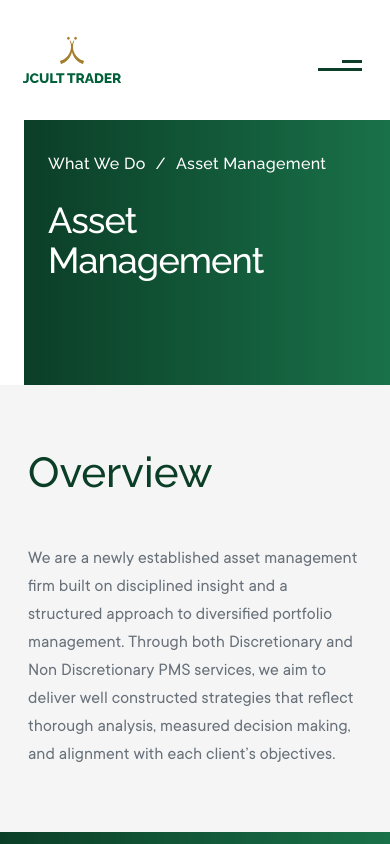
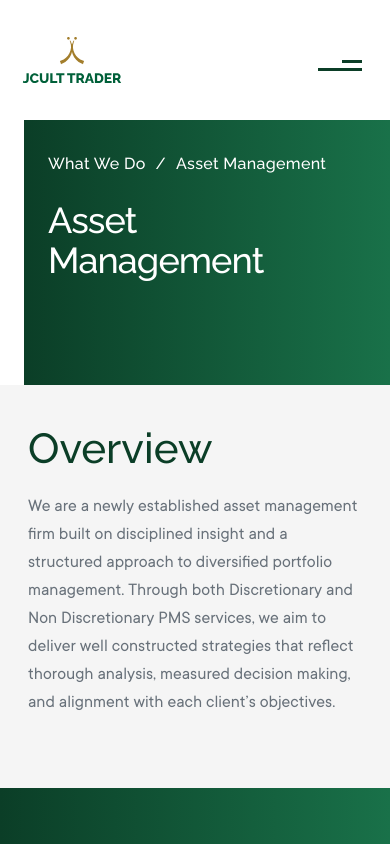
Before and after one commit to CodeWhiz-101/Jcult, a Next.js app: page /what-we-do/asset-management in a window 390 px wide. Shown: the top 844 px of the page. Built offline with nearby package versions, Linux system fonts and the light colour scheme.

Commit message:
chore: force vercel rebuild

```diff
--- a/src/app/what-we-do/asset-management/page.tsx
+++ b/src/app/what-we-do/asset-management/page.tsx
@@ -22,7 +22,7 @@ useEffect(() => {
       <main className="pt-20">
 
          {/* ================= HERO ================= */}
-<section className="relative z-10 overflow-visible mb-16 md:mb-24">
+<section className="relative z-10 overflow-visible mb-4 md:mb-24">
 
   {/* ================= DESKTOP HERO ================= */}
   <div className="hidden md:block bg-primary ml-7 md:ml-10 lg:ml-12 xl:ml-14">
@@ -107,35 +107,50 @@ useEffect(() => {
 
 
         {/* ================= OVERVIEW ================= */}
-      <section
+    {/* ================= OVERVIEW ================= */}
+<section className="relative z-0">
+
+  {/* MOBILE GREY BACKDROP — SAME LOGIC AS EXECUTIVE */}
+  <div className="absolute inset-x-0 top-[-72px] h-[72px] bg-tertiary md:hidden" />
+
+  {/* ACTUAL OVERVIEW CONTENT */}
+  <div
     className="
       relative
-    z-0
-    -mt-20 md:-mt-28 lg:-mt-36
-    min-h-[50vh]
+      z-10
+      min-h-[auto]
+      -mt-[24px]
+      pb-10
+      flex items-start
       bg-tertiary
+      md:pb-0
+      md:min-h-[50vh]
+      md:flex
+      md:items-center
+      md:-mt-28 lg:-mt-36
     "
   >
-
+    {/* ⬇️ EVERYTHING YOU ALREADY HAD GOES HERE */}
     <div
   className="
-    pt-20 md:pt-28 lg:pt-32
-    pb-16 md:pb-20 lg:pb-24
+    pt-12 md:pt-28 lg:pt-32
+    pb-8 md:pb-20 lg:pb-24
     ml-7 md:ml-10 lg:ml-12 xl:ml-14
     pr-7 md:pr-10 lg:pr-12 xl:pr-14
   "
 >
 
-    <div className="flex flex-col md:flex-row items-start gap-8 md:gap-12">
+      <div className="flex flex-col md:flex-row items-start gap-2 md:gap-12">
 
         {/* LEFT — TITLE */}
-      <div className="flex-1 mb-4 md:mb-6 lg:mb-0">
+        <div className="flex-1 mb-2 md:mb-6 lg:mb-0">
           <FadeLeft>
             <h2
               className="
                 font-brand
                 text-[42px] md:text-[46px] lg:text-[52px]
                 leading-[1.12]
+
               "
             >
               <span className="block font-medium text-[var(--brand-green-1)]">
@@ -148,7 +163,7 @@ useEffect(() => {
         {/* RIGHT — CONTENT */}
         <div className="flex-1 md:pl-8 lg:pl-16">
           <FadeLeft delay={200}>
-          <p className="text-section-content color-grey leading-[28px]">
+            <p className="text-section-content color-grey leading-[28px] mt-1 md:mt-0">
               We are a newly established asset management firm built on disciplined
               insight and a structured approach to diversified portfolio management.
               Through both Discretionary and Non Discretionary PMS services, we aim to
@@ -160,14 +175,16 @@ useEffect(() => {
 
       </div>
     </div>
+  </div>
 </section>
+
 
 
         {/* ================= INVESTMENT TABS ================= */}
         <InvestmentTabs />
 
         {/* ================= CTA ================= */}
-        <section className="pt-10 pb-6 md:pt-8 md:pb-8 lg:pt-16 lg:pb-16">
+        <section className="pt-10 pb-10 md:pt-8 md:pb-8 lg:pt-16 lg:pb-16">
   <div className="flex flex-col md:flex-row">
 
     {/* IMAGE — FULL BLEED LEFT */}
--- a/src/app/who-we-are/executive-leadership/page.tsx
+++ b/src/app/who-we-are/executive-leadership/page.tsx
@@ -7,6 +7,7 @@ import FadeLeft from '@/components/animation/FadeLeft';
 import LuxuryButton from '@/components/ui/LuxuryButton';
 import PageBreadcrumb from '@/components/ui/PageBreadcrumb';
 import { useEffect, useState } from 'react';
+import Link from 'next/link';
 
 export default function LeadershipTeam() {
   const teamMembers = [
@@ -125,14 +126,16 @@ export default function LeadershipTeam() {
   <div className="absolute inset-x-0 top-[-120px] h-[120px] bg-tertiary md:hidden" />
 
   {/* ACTUAL OVERVIEW CONTENT */}
-  <div
+ <div
   className="
     relative
     z-10
     min-h-[auto]
     -mt-[24px]
+    pb-10
     flex items-start
     bg-tertiary
+    md:pb-0
     md:min-h-[50vh]
     md:flex
     md:items-center
@@ -140,11 +143,13 @@ export default function LeadershipTeam() {
   "
 >
 
+
     <div className="container-responsive">
       <div className="flex flex-col md:flex-row items-start">
 
         {/* LEFT — TITLE */}
-        <div className="flex-1 mb-4 md:mb-6 lg:mb-0">
+       <div className="flex-1 mb-2 md:mb-6 lg:mb-0">
+
           <FadeLeft>
             <h2
               className="
@@ -164,7 +169,7 @@ export default function LeadershipTeam() {
         </div>
 
         {/* RIGHT — PARAGRAPH */}
-        <div className="flex-1 md:pl-8 lg:pl-16 pt-6 md:pt-7">
+        <div className="flex-1 md:pl-8 lg:pl-16 pt-3 md:pt-7">
           <FadeLeft delay={200}>
             <p className="text-section-content color-grey leading-[28px]">
               Our executive leadership establishes the firm’s overarching mandate.
@@ -311,9 +316,12 @@ export default function LeadershipTeam() {
             </span>
           </h2>
 
-          <LuxuryButton variant="white">
-            Explore What We Do
-          </LuxuryButton>
+          <Link href="/what-we-do" className="no-underline">
+  <LuxuryButton variant="white">
+    Explore What We Do
+  </LuxuryButton>
+</Link>
+
         </FadeLeft>
       </div>
     </div>
```
Also changed, not shown: 1 other file (tests, documents, lock files or other folders). Lines whose indentation alone changed are shown as unchanged.
